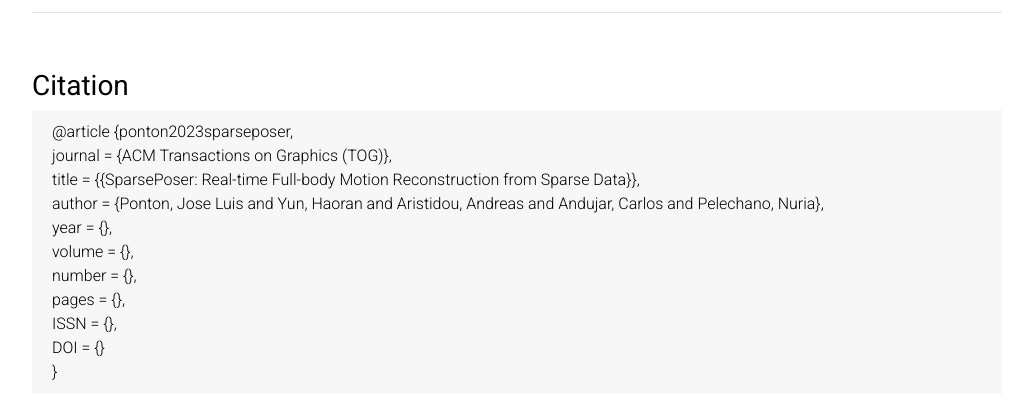
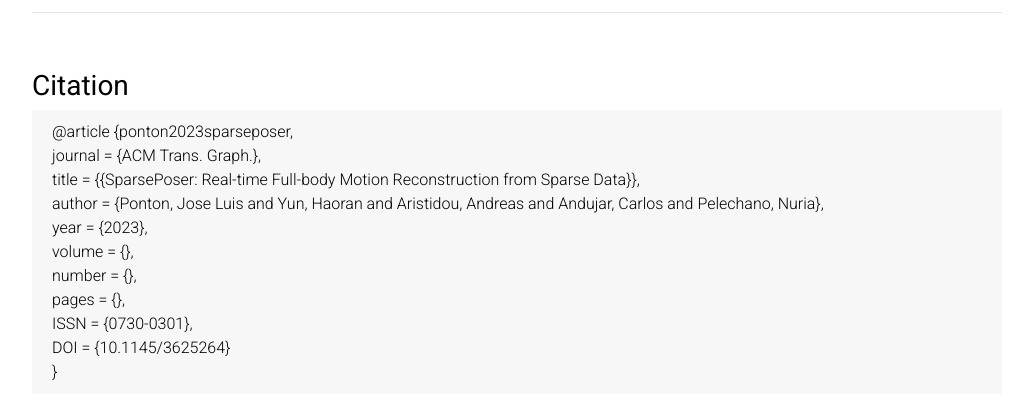
Before and after one commit to UPC-ViRVIG/SparsePoser, a Jekyll site: the page built from docs/_pages/about.md, in a window 1280 px wide and 900 px high, scrolled down 2898 px, cut to the strip 436-856 px from the top of the window. Shown: the whole strip, without its empty margins (123-1156 px from the left). Built offline with Jekyll 4.4.1, drawn with Linux system fonts in a browser that asks for light colours; comment, search, counter and statistics services are not loaded; a style sheet for code colours, icons or effects is not loaded.

```diff
--- a/docs/_pages/about.md
+++ b/docs/_pages/about.md
@@ -11,7 +11,7 @@ permalink: /
 <br>
 
 <div class="img_horizontal_container">
-	<a href="assets/pdf/TODO.pdf">
+	<a href="https://doi.org/10.1145/3625264">
 	<div class="img-with-text">
 		<img src="assets/img/article_icon.svg" alt="paper" />
 		<p><b>Paper</b></p>
@@ -150,16 +150,16 @@ Citation
 </b></h3>
 <div style="background-color:rgba(0, 0, 0, 0.03); vertical-align: middle; padding:10px 20px;">
 @article {ponton2023sparseposer, <br>
-	journal = {ACM Transactions on Graphics (TOG)}, <br>
+	journal = {ACM Trans. Graph.}, <br>
 	{% raw %}
 	title = {{SparsePoser: Real-time Full-body Motion Reconstruction from Sparse Data}}, <br>
 	{% endraw %}
 	author = {Ponton, Jose Luis and Yun, Haoran and Aristidou, Andreas and Andujar, Carlos and Pelechano, Nuria}, <br>
-	year = {}, <br>
+	year = {2023}, <br>
 	volume = {}, <br>
 	number = {}, <br>
 	pages = {}, <br>
-	ISSN = {}, <br>
-	DOI = {} <br>
+	ISSN = {0730-0301}, <br>
+	DOI = {10.1145/3625264} <br>
 }
 </div>
```
Also changed, not shown: README.md.
